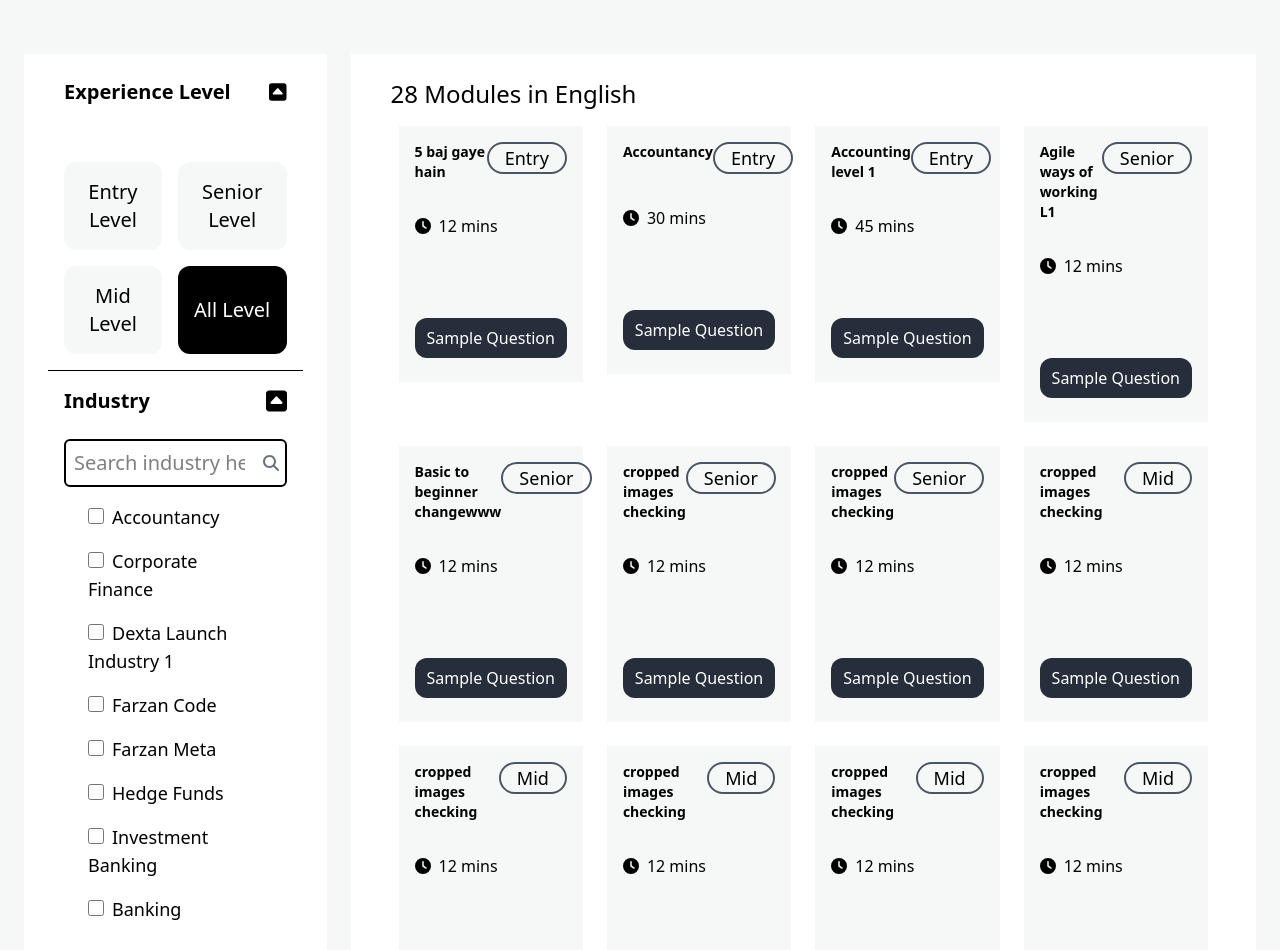
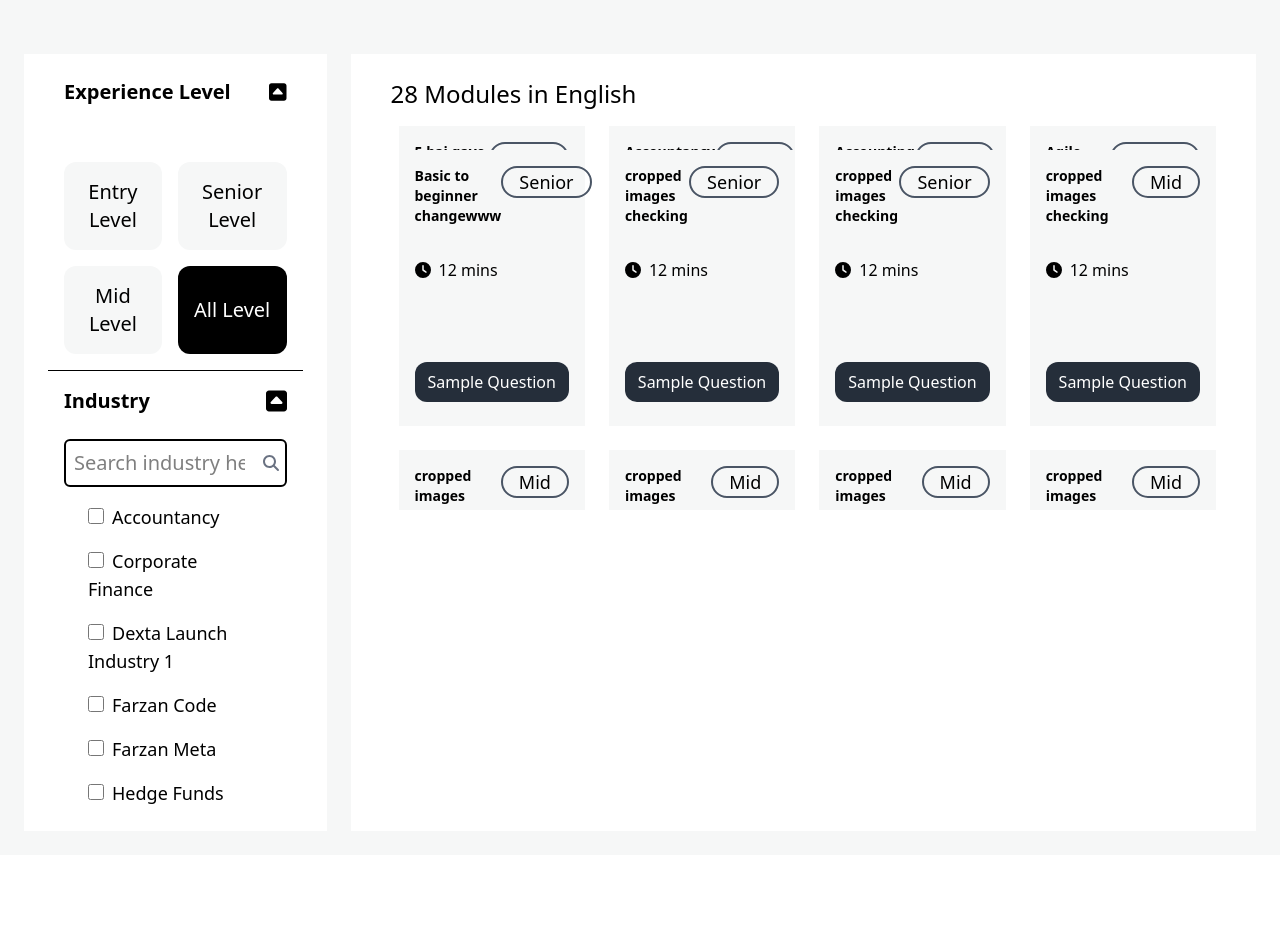
Before and after one commit to sajjadamin1924/signup-form, a React (Vite) app: page /dashboard in a window 1280 px wide. Shown: the part 162-1112 px from the top of the page. After the commit the page ends 1017 px from the top, so only its background shows below. Built offline with nearby package versions, Linux system fonts and the light colour scheme.

Commit message:
code updated

```diff
--- a/src/Pages/Dashboard/Dashboard.jsx
+++ b/src/Pages/Dashboard/Dashboard.jsx
@@ -2,23 +2,40 @@ import React, { useEffect, useState } from "react";
 import Header from "../../Components/Header";
 import { faSquareCaretUp } from "@fortawesome/free-solid-svg-icons/faSquareCaretUp";
 import { FontAwesomeIcon } from "@fortawesome/react-fontawesome";
-import {
-  faCircleCheck,
-  faMagnifyingGlass,
-
-} from "@fortawesome/free-solid-svg-icons";
+import { faCircleCheck, faMagnifyingGlass } from "@fortawesome/free-solid-svg-icons";
 import { faFileLines } from "@fortawesome/free-solid-svg-icons";
 
 import Card from "../../Components/Card";
 
 const Dashboard = () => {
+  const [industrySearch, setIndustrySearch] = useState("");
   const [data, setData] = useState([]);
   const [inputString, setInputString] = useState("");
-  const [selectedLevel, setSelectedLevel] = useState('All Level');
+  const [selectedLevel, setSelectedLevel] = useState("All Level");
+  const [checkedIndustries, setCheckedIndustries] = useState([]);
+
   const handleOnChange = (event) => {
+    setInputString(event.target.value);
+  };
 
-    setInputString(event.target.value);
-  }
+  const handleIndustrySearchChange = (event) => {
+    setIndustrySearch(event.target.value);
+  };
+
+  const industries = [
+    "Accountancy",
+    "Corporate Finance",
+    "Dexta Launch Industry 1",
+    "Farzan Code",
+    "Farzan Meta",
+    "Hedge Funds",
+    "Investment Banking",
+    "Banking",
+  ];
+
+  const filteredIndustries = industries.filter((industry) =>
+    industry.toLowerCase().includes(industrySearch.toLowerCase())
+  );
 
   const cardsData = [
     {
@@ -26,21 +43,24 @@ const Dashboard = () => {
       button1: "Entry",
       time: "12 mins",
       button2: "Sample Question",
-      level: "Entry Level"
+      level: "Entry Level",
+      industry: "Accountancy"
     },
     {
-      title: "Accountancy",
+      title: "Accountancy level 1",
       button1: "Entry",
       time: "30 mins",
       button2: "Sample Question",
-      level: "Entry Level"
+      level: "Entry Level",
+      industry: "Corporate Finance"
     },
     {
       title: "Accounting level 1",
       button1: "Entry",
       time: "45 mins",
       button2: "Sample Question",
-      level: "Entry Level"
+      level: "Entry Level",
+      industry:"Dexta Launch Industry 1"
     },
 
     {
@@ -48,88 +68,115 @@ const Dashboard = () => {
       button1: "Senior",
       time: "12 mins",
       button2: "Sample Question",
-      level: "Senior Level"
+      level: "Senior Level",
+      industry:"Dexta Launch Industry 1"
     },
     {
       title: "Basic to beginner changewww",
       button1: "Senior",
       time: "12 mins",
       button2: "Sample Question",
-      level: "Senior Level"
+      level: "Senior Level",
+      industry:"Farzan Code"
     },
     {
       title: "cropped images checking",
       button1: "Senior",
       time: "12 mins",
       button2: "Sample Question",
-      level: "Senior Level"
+      level: "Senior Level",
+       industry:"Farzan Meta"
     },
     {
       title: "cropped images checking",
       button1: "Senior",
       time: "12 mins",
       button2: "Sample Question",
-      level: "Senior Level"
+      level: "Senior Level",
+      industry:"Hedge Funds"
     },
     {
       title: "cropped images checking",
       button1: "Mid",
       time: "12 mins",
       button2: "Sample Question",
-      level: "Mid Level"
-    }, {
-      title: "cropped images checking",
-      button1: "Mid",
-      time: "12 mins",
-      button2: "Sample Question",
-      level: "Mid Level"
-    }, {
-      title: "cropped images checking",
-      button1: "Mid",
-      time: "12 mins",
-      button2: "Sample Question",
-      level: "Mid Level"
-    }, {
-      title: "cropped images checking",
-      button1: "Mid",
-      time: "12 mins",
-      button2: "Sample Question",
-      level: "Mid Level"
-    }, {
-      title: "cropped images checking",
-      button1: "Mid",
-      time: "12 mins",
-      button2: "Sample Question",
-      level: "Mid Level"
-    }, {
+      level: "Mid Level",
+      industry:"Investment Banking"
+    },
+    {
       title: "cropped images checking",
       button1: "Mid",
       time: "12 mins",
       button2: "Sample Question",
       level: "Mid Level",
-
+      industry:"Banking"
+    },
+    {
+      title: "cropped images checking",
+      button1: "Mid",
+      time: "12 mins",
+      button2: "Sample Question",
+      level: "Mid Level",
+    },
+    {
+      title: "cropped images checking",
+      button1: "Mid",
+      time: "12 mins",
+      button2: "Sample Question",
+      level: "Mid Level",
+    },
+    {
+      title: "cropped images checking",
+      button1: "Mid",
+      time: "12 mins",
+      button2: "Sample Question",
+      level: "Mid Level",
+      industry:"Farzan Meta"
 
     },
-  ]
+    {
+      title: "cropped images checking",
+      button1: "Mid",
+      time: "12 mins",
+      button2: "Sample Question",
+      level: "Mid Level",
+      industry:"Banking"
+    },
+  ];
 
   useEffect(() => {
     setData(cardsData);
 
     if (inputString !== "") {
-
-
       let filtered = cardsData.filter((card) => {
-
-        return card?.title.includes(inputString)
-      })
-      setData(filtered)
+        return card?.title.includes(inputString);
+      });
+      setData(filtered);
     }
   }, [inputString]);
 
 
   const filteredCards = data.filter((card) => {
-    return selectedLevel === "All Level" || card.level === selectedLevel;
+    const levelMatches = selectedLevel === "All Level" || card.level === selectedLevel;
+    const industryMatches = checkedIndustries.length === 0 || checkedIndustries.includes(card.industry);
+    return levelMatches && industryMatches;
   });
+
+  const handleIndustryCheckboxChange = (industry) => {
+    setCheckedIndustries((prevChecked) => {
+      if (prevChecked.includes(industry)) {
+        return prevChecked.filter((item) => item !== industry);
+      } else {
+        return [...prevChecked, industry];
+      }
+    });
+  };
+
+  const resetFilters = () => {
+    setCheckedIndustries([]);
+    setIndustrySearch("");
+    setSelectedLevel("All Level");
+  };
 
   return (
     <>
@@ -147,10 +194,11 @@ const Dashboard = () => {
                 type="text"
                 placeholder="Search module here..."
                 onChange={handleOnChange}
-
               />
-              <FontAwesomeIcon icon={faMagnifyingGlass}
-                className="absolute right-1 top-1/2 transform -translate-y-1/2 text-gray-500 px-2" />
+              <FontAwesomeIcon
+                icon={faMagnifyingGlass}
+                className="absolute right-1 top-1/2 transform -translate-y-1/2 text-gray-500 px-2"
+              />
             </div>
             <div>
               <button className="p-2 px-4 bg-[#C0FF06] ml-4 text-xl border-2  border-black rounded-md">
@@ -159,7 +207,6 @@ const Dashboard = () => {
               </button>
             </div>
           </div>
-
         </div>
 
         <div className="w-full flex gap-6 p-6 bg-[#F6F7F7]">
@@ -171,27 +218,45 @@ const Dashboard = () => {
             <div className="grid grid-flow-col grid-rows-2 gap-4 mt-4 p-4">
               <button
                 onClick={() => setSelectedLevel("Entry Level")}
-                className={`
-             ${selectedLevel === 'Entry Level' ? 'bg-black text-white hover:bg-blue-600 cursor-pointer' : 'bg-[#F6F7F7] text-black cursor-pointer'}
-             p-4 rounded-xl text-xl
-            `}
+                className={`${
+                  selectedLevel === "Entry Level"
+                    ? "bg-black text-white hover:bg-blue-600 cursor-pointer"
+                    : "bg-[#F6F7F7] text-black cursor-pointer"
+                } p-4 rounded-xl text-xl`}
               >
                 Entry Level
               </button>
 
-              <button onClick={() => setSelectedLevel("Mid Level")} className={`
-             ${selectedLevel === 'Mid Level' ? 'bg-black text-white hover:bg-amber-600 cursor-pointer' : 'bg-[#F6F7F7] text-black cursor-pointer'}
-             p-4 rounded-xl text-xl
-            `}
-              >Mid Level</button>
-              <button onClick={() => setSelectedLevel("Senior Level")} className={`
-             ${selectedLevel === 'Senior Level' ? 'bg-black text-white hover:bg-red-600 cursor-pointer' : 'bg-[#F6F7F7] text-black cursor-pointer'}
-             p-4 rounded-xl  text-xl
-            `}>Senior Level</button>
-              <button onClick={() => setSelectedLevel("All Level")} className={`
-             ${selectedLevel === 'All Level' ? 'bg-black text-white hover:bg-green-600 cursor-pointer' : 'bg-[#F6F7F7] text-black cursor-pointer'}
-             p-4 rounded-xl text-xl
-            `}>All Level</button>
+              <button
+                onClick={() => setSelectedLevel("Mid Level")}
+                className={`${
+                  selectedLevel === "Mid Level"
+                    ? "bg-black text-white hover:bg-amber-600 cursor-pointer"
+                    : "bg-[#F6F7F7] text-black cursor-pointer"
+                } p-4 rounded-xl text-xl`}
+              >
+                Mid Level
+              </button>
+              <button
+                onClick={() => setSelectedLevel("Senior Level")}
+                className={`${
+                  selectedLevel === "Senior Level"
+                    ? "bg-black text-white hover:bg-red-600 cursor-pointer"
+                    : "bg-[#F6F7F7] text-black cursor-pointer"
+                } p-4 rounded-xl text-xl`}
+              >
+                Senior Level
+              </button>
+              <button
+                onClick={() => setSelectedLevel("All Level")}
+                className={`${
+                  selectedLevel === "All Level"
+                    ? "bg-black text-white hover:bg-green-600 cursor-pointer"
+                    : "bg-[#F6F7F7] text-black cursor-pointer"
+                } p-4 rounded-xl text-xl`}
+              >
+                All Level
+              </button>
             </div>
             <hr />
             <div className="flex justify-between items-center px-4 mt-4">
@@ -203,6 +268,7 @@ const Dashboard = () => {
                 className="bg-white p-2 pr-10 border-2 border-black rounded-md text-xl w-full"
                 type="text"
                 placeholder="Search industry here..."
+                onChange={handleIndustrySearchChange}
               />
               <FontAwesomeIcon
                 icon={faMagnifyingGlass}
@@ -210,17 +276,30 @@ const Dashboard = () => {
               />
             </div>
 
-            <div className="px-6">
+            <div className="px-6 overflow-y-auto max-h-80">
               <ul className="text-lg p-2">
-                <li className="p-2"><input type="checkbox" className="w-4 h-4 mr-2  text-blue-600 bg-gray-100 rounded-sm" />Accountancy</li>
-                <li className="p-2"><input type="checkbox" className="w-4 h-4 mr-2  text-blue-600 bg-gray-100 rounded-sm" />Corporate Finance</li>
-                <li className="p-2"><input type="checkbox" className="w-4 h-4 mr-2  text-blue-600 bg-gray-100 rounded-sm" />Dexta Launch Industry 1</li>
-                <li className="p-2"><input type="checkbox" className="w-4 h-4 mr-2  text-blue-600 bg-gray-100 rounded-sm" />Farzan Code</li>
-                <li className="p-2"><input type="checkbox" className="w-4 h-4 mr-2  text-blue-600 bg-gray-100 rounded-sm" />Farzan Meta</li>
-                <li className="p-2"><input type="checkbox" className="w-4 h-4 mr-2  text-blue-600 bg-gray-100 rounded-sm" />Hedge Funds</li>
-                <li className="p-2"><input type="checkbox" className="w-4 h-4 mr-2  text-blue-600 bg-gray-100 rounded-sm" />Investment Banking</li>
-                <li className="p-2"><input type="checkbox" className="w-4 h-4 mr-2  text-blue-600 bg-gray-100 rounded-sm" />Banking</li>
+                {filteredIndustries.length > 0 ? (
+                  filteredIndustries.map((industry, index) => (
+                    <li className="p-2" key={index}>
+                      <input
+                        type="checkbox"
+                        className="w-4 h-4 mr-2 text-blue-600 bg-gray-100 rounded-sm"
+                        checked={checkedIndustries.includes(industry)}
+                        onChange={() => handleIndustryCheckboxChange(industry)}
+                      />
+                      {industry}
+                    </li>
+                  ))
+                ) : (
+                  <p>No matching industries</p>
+                )}
               </ul>
+              <button
+                onClick={resetFilters}
+                className="mt-4 px-4 py-2 bg-[#C0FF06] text-white rounded-md hover:bg-black w-full"
+              >
+                Reset Filters
+              </button>
             </div>
           </div>
 
@@ -228,9 +307,8 @@ const Dashboard = () => {
             <div>
               <h1 className="px-4 text-2xl">28 Modules in English</h1>
             </div>
-            <div className="grid grid-flow-row grid-rows-1 grid-cols-4 gap-6 mt-4 px-6 w-full">
-
-              {filteredCards.length > 0 ?
+            <div className="grid grid-flow-row grid-rows-1 grid-cols-4 gap-6 mt-4 px-6 w-full h-96 overflow-y-auto pr-4">
+              {filteredCards.length > 0 ? (
                 filteredCards.map((card, index) => (
                   <Card
                     key={index}
@@ -239,13 +317,13 @@ const Dashboard = () => {
                     time={card.time}
                     button2={card.button2}
                   />
-                )) : (<p className="text-3xl">No Data</p>)}
+                ))
+              ) : (
+                <p className="text-3xl">No Data</p>
+              )}
             </div>
-
           </div>
         </div>
-
-
       </div>
     </>
   );
--- a/src/main.jsx
+++ b/src/main.jsx
@@ -1,7 +1,7 @@
 import { StrictMode } from "react";
 import { createRoot } from "react-dom/client";
+import App from "./App.jsx";
 
-import App from "./App.jsx";
 
 createRoot(document.getElementById("root")).render(
   <StrictMode>
```
